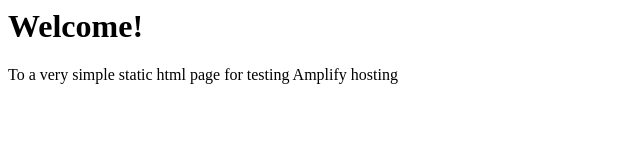
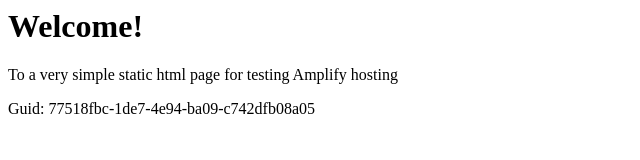
Before and after one commit to aws-aemilia-sin/Github-PR-Commit-Integration-Test-DoNotTouch-GitH-MJCD6L4M-v1-prod-ap-southeast-1, a website: page src/index.html in a window 1280 px wide. Shown: the whole page, without its empty margins (0-640 px from the left). Drawn offline with Linux system fonts and the light colour scheme.

Commit message:
commit from integ tests

```diff
--- a/src/index.html
+++ b/src/index.html
@@ -1,3 +1,5 @@
+
+
 <html lang="en">
 
 <head>
@@ -10,6 +12,6 @@
 <body>
     <h1>Welcome!</h1>
     <p>To a very simple static html page for testing Amplify hosting</p>
-</body>
+    <p>Guid: 77518fbc-1de7-4e94-ba09-c742dfb08a05</p></body>
 
 </html>
```
